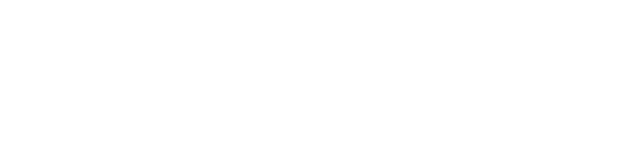
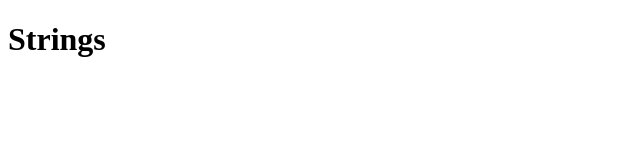
Before and after one commit to cwm795/Strings, a plain HTML site: page index.html in a window 1280 px wide. Shown: the whole page, without its empty margins (0-640 px from the left). Drawn offline with Linux system fonts and the light colour scheme.

Commit message:
fixed link to .js file

```diff
--- a/index.html
+++ b/index.html
@@ -5,6 +5,10 @@
 	<title>Strings</title>
 </head>
 <body>
-<link rel="stylesheet" type="text/css" href="main.js">
+<h1>Strings</h1>
+
+
+
+<script src="main.js"></script>
 </body>
 </html>
```
Also changed, not shown: main.js (+13 -0 lines).
